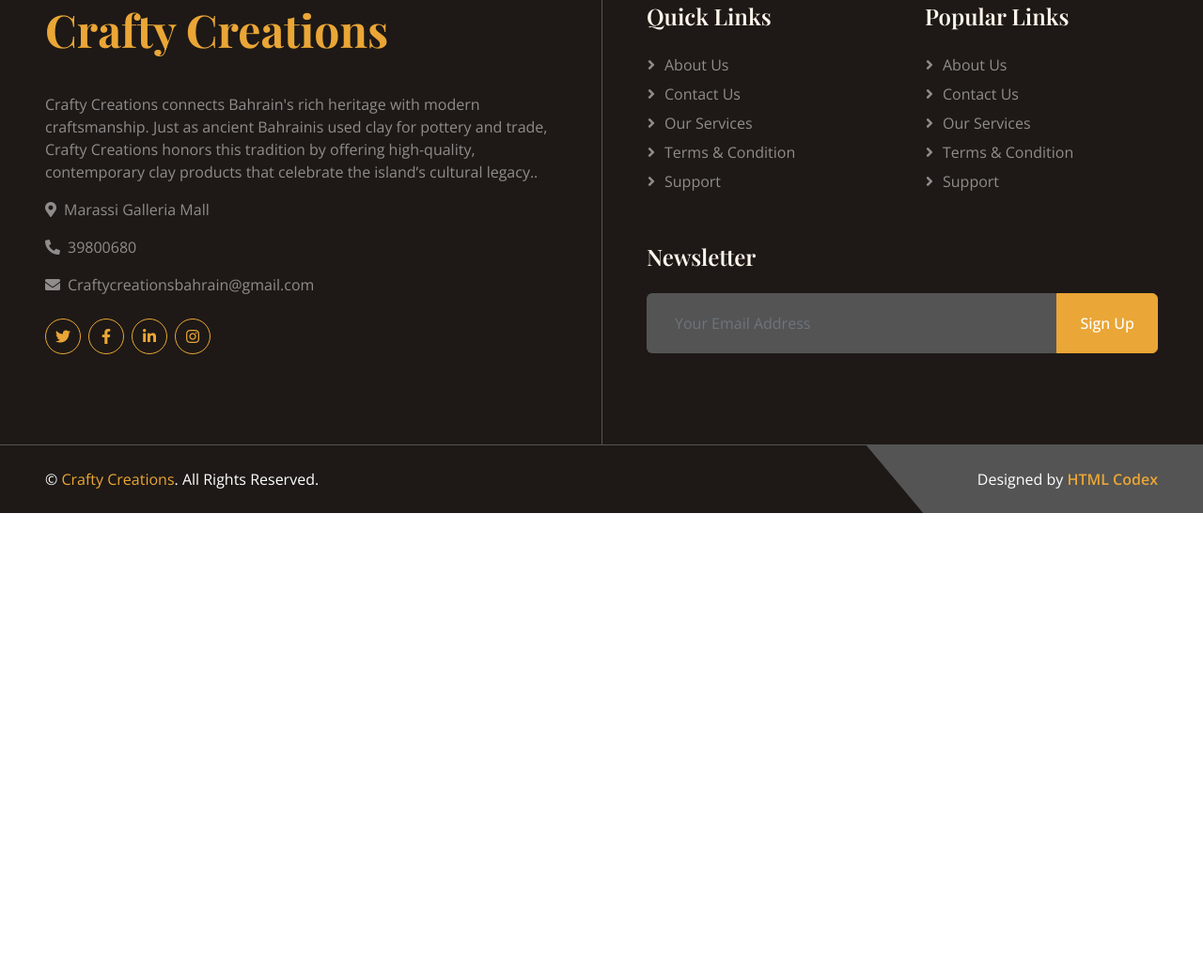
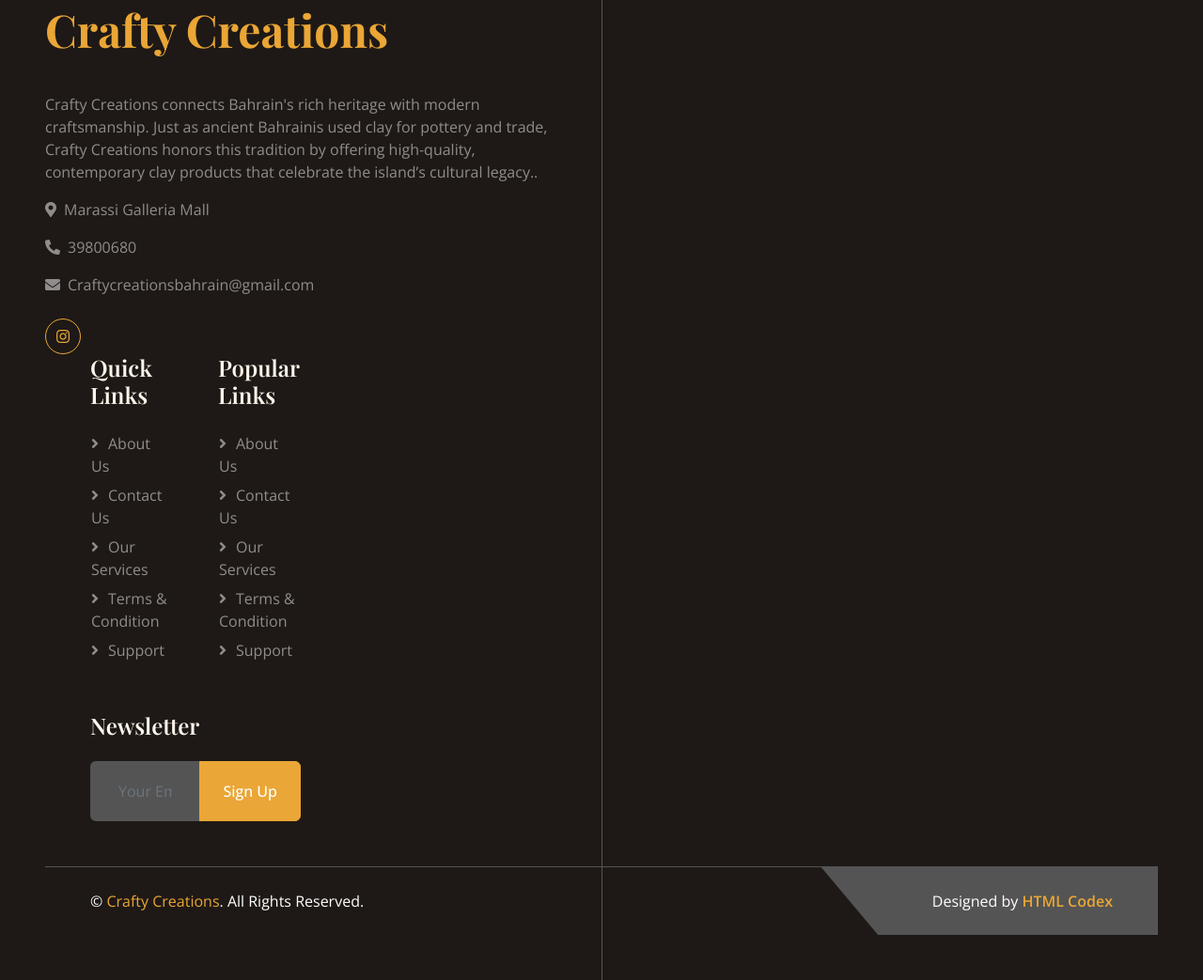
Before and after one commit to emilythestrangee/craftycreations, a plain HTML site: page about.html in a window 1280 px wide. Shown: the part 1957-3000 px from the top of the page at 94% size. Before the commit the page ends 2503 px from the top, so only its background shows below. Drawn offline with nearby package versions, Linux system fonts and the light colour scheme.

Commit message:
Update about.html

```diff
--- a/about.html
+++ b/about.html
@@ -194,11 +194,7 @@
                 <p><i class="fa fa-phone-alt me-2"></i>39800680</p>
                 <p><i class="fa fa-envelope me-2"></i>Craftycreationsbahrain@gmail.com</p>
                 <div class="d-flex justify-content-start mt-4">
-                    <a class="btn btn-square btn-outline-primary rounded-circle me-2" href="#"><i class="fab fa-twitter"></i></a>
-                    <a class="btn btn-square btn-outline-primary rounded-circle me-2" href="#"><i class="fab fa-facebook-f"></i></a>
-                    <a class="btn btn-square btn-outline-primary rounded-circle me-2" href="#"><i class="fab fa-linkedin-in"></i></a>
-                    <a class="btn btn-square btn-outline-primary rounded-circle me-2" href="#"><i class="fab fa-instagram"></i></a>
-                </div>
+                    <a class="btn btn-square btn-outline-primary rounded-circle me-2" href="https://www.instagram.com/craftycreationsbahrain?utm_source=ig_web_button_share_sheet&igsh=ZDNlZDc0MzIxNw=="><i class="fab fa-instagram"></i></a>
             </div>
             <div class="col-lg-6 ps-lg-5">
                 <div class="row g-5">
```
